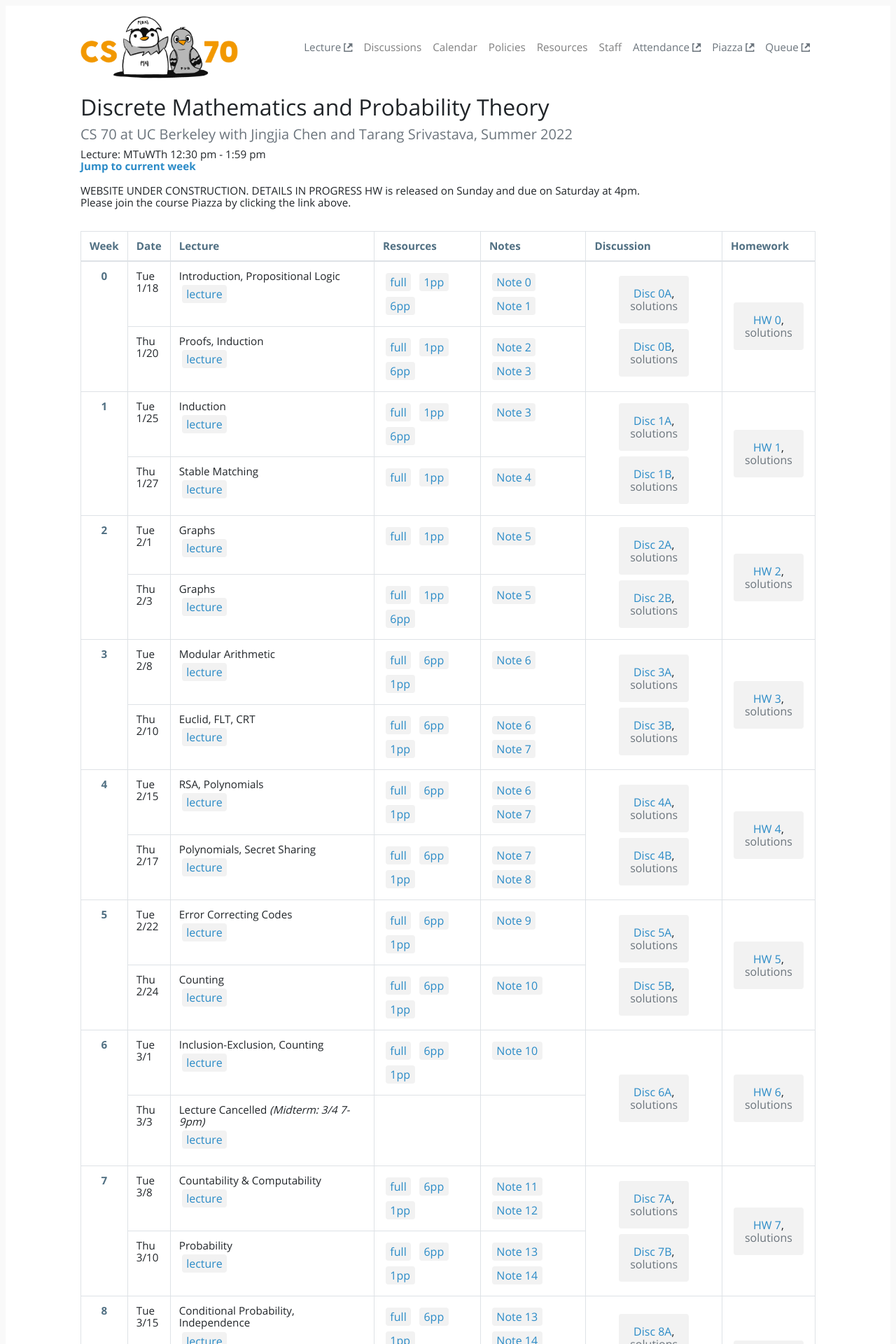
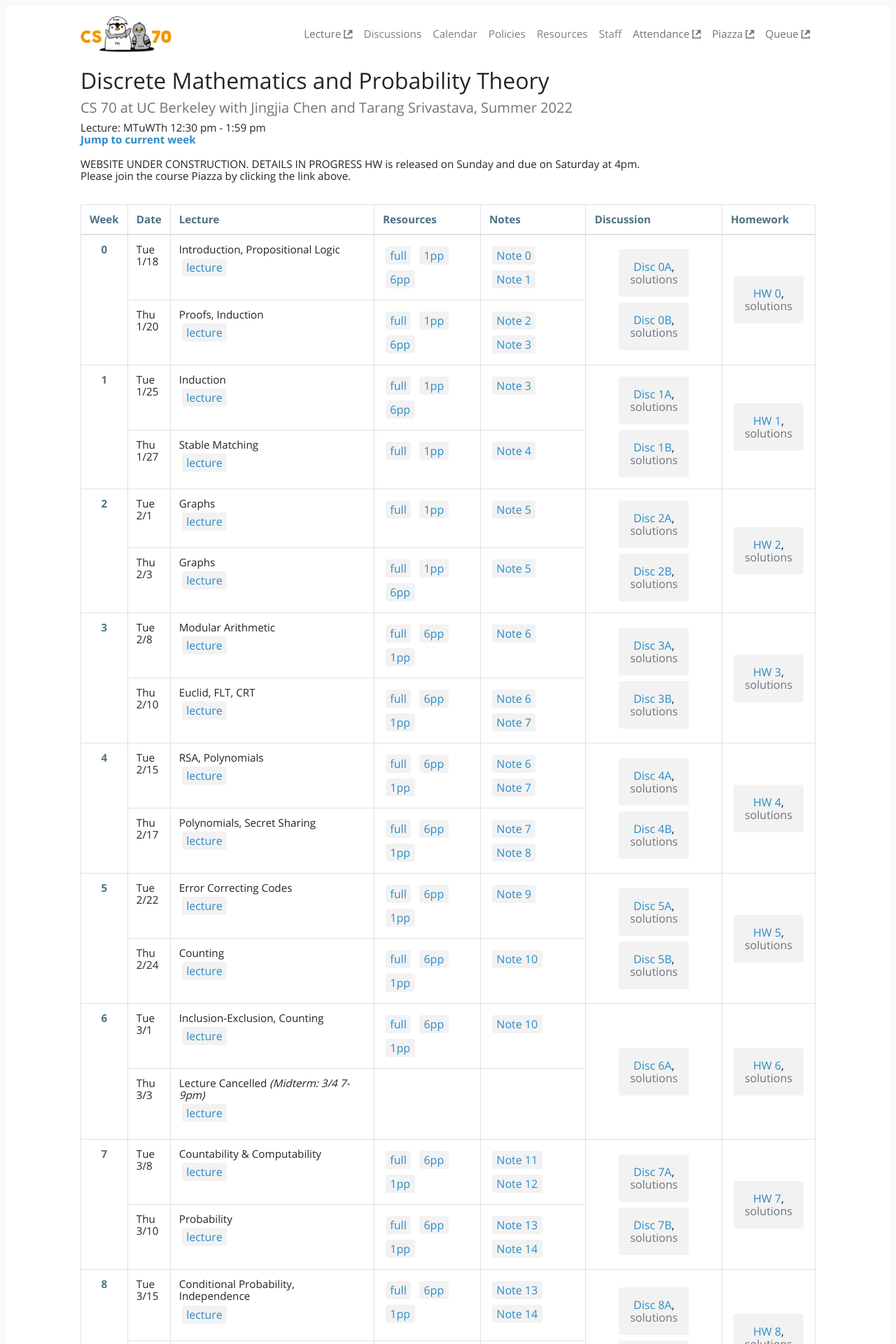
Before and after one commit to tsgoten/cs70-website, a Jekyll site: the page built from index.html, in a window 1280 px wide. Shown: the top 1920 px of the page at 70% size. Built offline with Jekyll 4.4.1, drawn with Linux system fonts in a browser that asks for light colours.

Commit message:
made header image smaller

```diff
--- a/_layouts/default.html
+++ b/_layouts/default.html
@@ -78,7 +78,7 @@
     <div class="wrapper bg-white">
         <nav class="navbar navbar-light navbar-expand-md align-items-center">
             <div class="container">
-                <a class="navbar-brand brand-berkeley" href="{{ '/' | relative_url }}"> <img src="{{site.headerimg | relative_url }}" style="height: 90px;"> </a>
+                <a class="navbar-brand brand-berkeley" href="{{ '/' | relative_url }}"> <img src="{{site.headerimg | relative_url }}" style="height: 52px;"> </a>
                 <button class="navbar-toggler" type="button" data-toggle="collapse" data-target="#navbarSupportedContent" aria-controls="navbarSupportedContent" aria-expanded="false" aria-label="Toggle navigation">
                   <span class="navbar-toggler-icon"></span>
                 </button>
```
